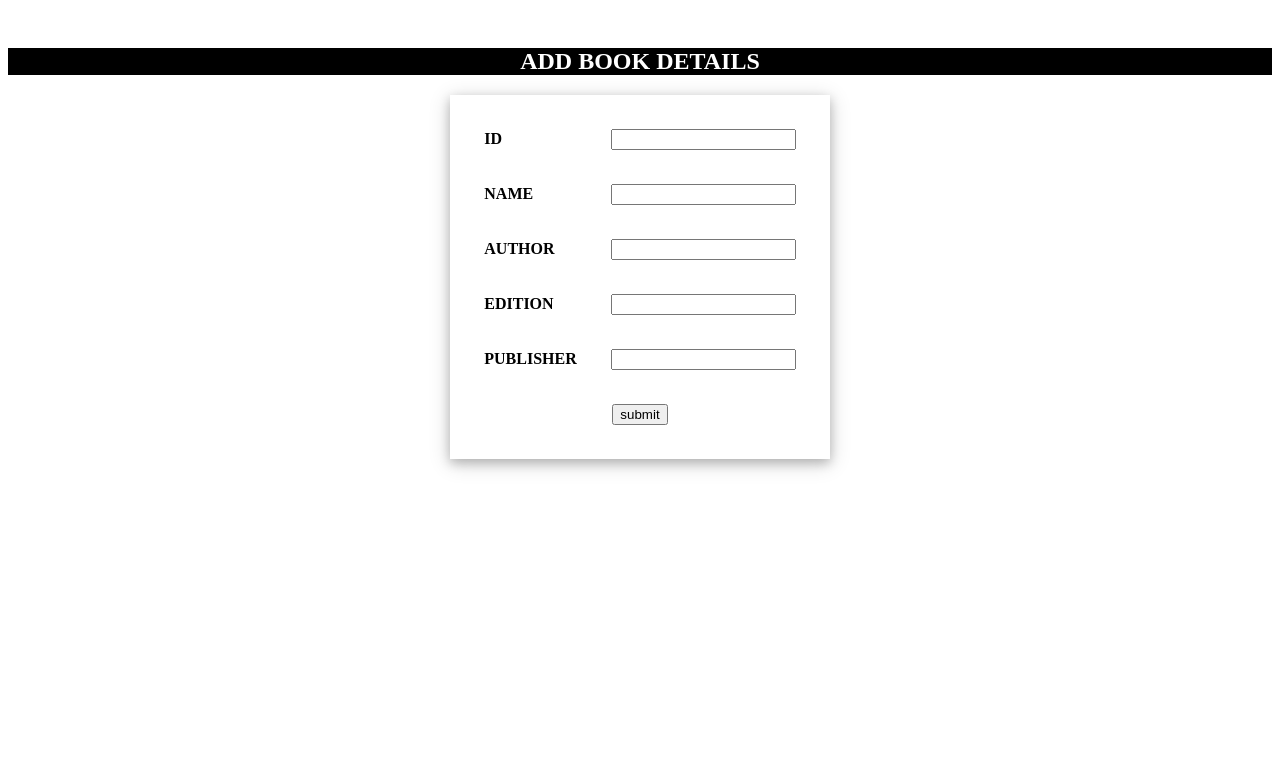
After one commit to cmsubhadra/Library-Project-MCA-_-PHP, a PHP site: page /admin/add_book.php in a window 1280 px wide. The commit adds this page. Shown: the top 783 px of the page. Run offline with PHP 8.4, Linux system fonts and the light colour scheme.

Commit message:
admin add books

```diff
--- /dev/null
+++ b/admin/add_book.php
@@ -0,0 +1,84 @@
+<html lang="en">
+
+<head>
+    <meta charset="UTF-8">
+    <meta name="viewport" content="width=device-width, initial-scale=1.0">
+    <title>Form Validation</title>
+</head>
+<style>
+    table{
+        background-color: white;
+        margin-left: auto;
+        margin-right: auto;
+        margin-top:1em;
+        padding:1em;
+        box-shadow: 0 4px 10px 0 rgba(0,0,0,0.2), 0 4px 20px 0 rgba(0,0,0,0.19);
+    }
+    tr,td,th{
+        padding:1em;
+        text-align: left;
+    }
+    .center th{
+        text-align: center;
+    }
+    h2{
+        text-align: center;
+        margin-top: 2em;
+        background-color:black;
+        color: white;
+    }
+</style>
+<body>
+    <h2>ADD BOOK DETAILS</h2>
+    <form name="form" action="#" method="POST">
+        <table>
+            <tr>
+                <th>ID</th>
+                <td><input type="text" name="book_id"> </td>
+            </tr>
+            <tr>
+                <th>NAME</th>
+                <td><input type="text" name="book_name"> </td>
+            </tr>
+            <tr>
+                <th>AUTHOR </th>
+                <td><input type="text" name="book_author"> </td>
+            </tr>
+            <tr>
+                <th>EDITION </th>
+                <td><input type="text" name="book_edition"> </td>
+            </tr>
+            <tr>
+                <th>PUBLISHER </th>
+                <td><input type="text" name="book_publisher"> </td>
+            </tr>
+            <tr class="center">
+                <th colspan="2"><input type="submit" value="submit" name="submit"></th>
+            </tr>
+        </table>
+    </form>
+<?php
+     $con = Mysqli_Connect("localhost","root","","library_management");
+     if(!$con){
+         echo "Connection Error !!";
+     }
+
+    if(isset($_POST['submit'])){
+        $book_id = $_POST['book_id'];
+        $book_name = $_POST['book_name'];
+        $book_author = $_POST['book_author'];
+        $book_edition = $_POST['book_edition'];
+        $book_publisher = $_POST['book_publisher'];
+
+        $query = "insert into book_details values('$book_id','$book_name','$book_author','$book_edition','$book_publisher')";
+            if(mysqli_query($con,$query)){
+                echo "success";
+            }
+            else{
+                echo "error".$query.mysqli_error($con);
+            }
+    }
+?>
+
+</body>
+</html>
```
Also changed, not shown: admin/add_student.php (added, +84 -0 lines), admin/home.php (+11 -4 lines), admin/library/home.css (+33 -2 lines), test.html (+11 -0 lines), admin/library/images/admin_logo.jpg (added).
